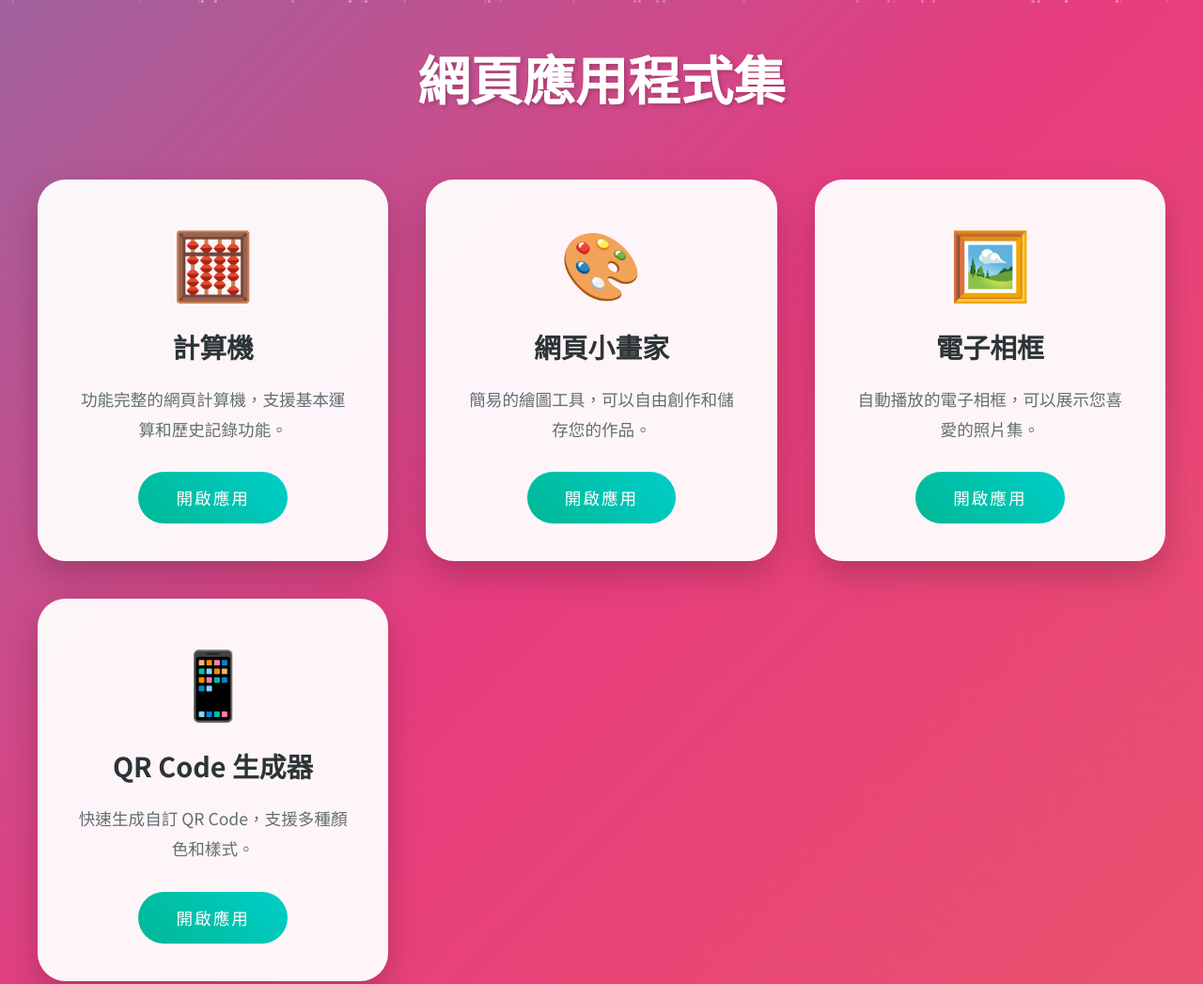
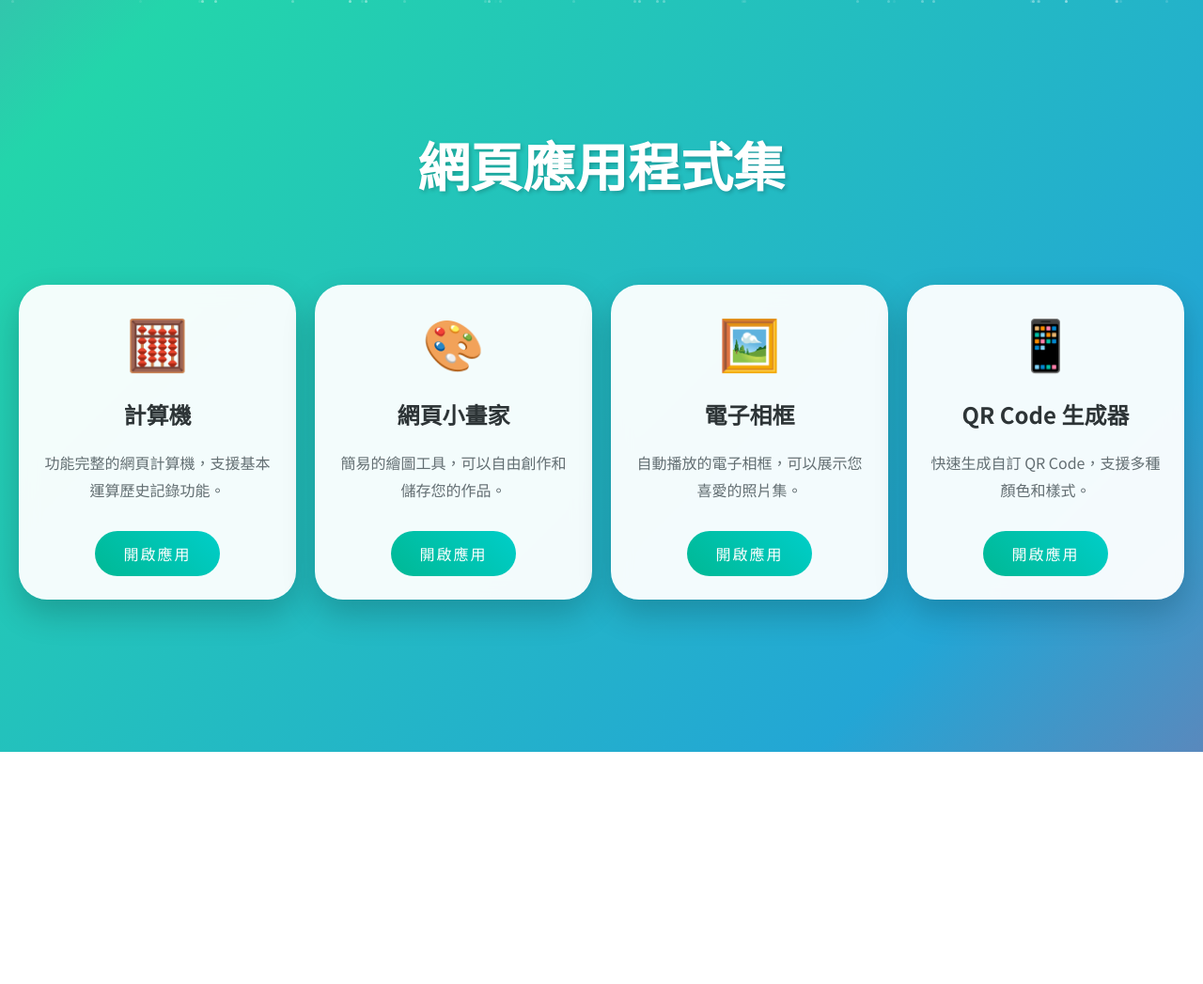
Before and after one commit to Allen-hsieh-1104/Allen, a plain HTML site: page index.html in a window 1280 px wide. Shown: the top 1047 px of the page at 94% size. After the commit the page ends 800 px from the top, so only its background shows below. Drawn offline with Linux system fonts and the light colour scheme.

Commit message:
Add files via upload

```diff
--- a/index.html
+++ b/index.html
@@ -14,20 +14,44 @@
 
         body {
             min-height: 100vh;
-            background: linear-gradient(-45deg, #ee7752, #e73c7e, #23a6d5, #23d5ab);
-            background-size: 400% 400%;
-            animation: gradient 15s ease infinite;
+            background: linear-gradient(
+                -45deg,
+                #ee7752,
+                #e73c7e,
+                #23a6d5,
+                #23d5ab,
+                #9b59b6,
+                #3498db,
+                #2ecc71,
+                #f1c40f
+            );
+            background-size: 500% 500%;
+            animation: gradient 20s ease infinite;
             display: flex;
             flex-direction: column;
+            justify-content: center;
             align-items: center;
-            padding: 50px 20px;
+            min-height: 100vh;
+            padding: 0;
             overflow-x: hidden;
         }
 
         @keyframes gradient {
-            0% { background-position: 0% 50%; }
-            50% { background-position: 100% 50%; }
-            100% { background-position: 0% 50%; }
+            0% {
+                background-position: 0% 50%;
+            }
+            25% {
+                background-position: 50% 100%;
+            }
+            50% {
+                background-position: 100% 50%;
+            }
+            75% {
+                background-position: 50% 0%;
+            }
+            100% {
+                background-position: 0% 50%;
+            }
         }
 
         /* 閃亮粒子效果 */
@@ -79,19 +103,20 @@
 
         .app-grid {
             display: grid;
-            grid-template-columns: repeat(auto-fit, minmax(300px, 1fr));
-            gap: 40px;
+            grid-template-columns: repeat(4, 1fr);
+            gap: 20px;
             max-width: 1400px;
             width: 100%;
             padding: 20px;
             position: relative;
             z-index: 1;
+            margin-top: 20px;
         }
 
         .app-card {
             background: rgba(255, 255, 255, 0.95);
             border-radius: 30px;
-            padding: 40px;
+            padding: 25px;
             text-align: center;
             transition: all 0.5s cubic-bezier(0.4, 0, 0.2, 1);
             box-shadow: 0 15px 35px rgba(0, 0, 0, 0.2);
@@ -100,10 +125,11 @@
             flex-direction: column;
             align-items: center;
             justify-content: space-between;
-            min-height: 380px;
+            min-height: 320px;
             transform-style: preserve-3d;
             perspective: 1000px;
             position: relative;
+            overflow: hidden;
         }
 
         .app-card::before {
@@ -116,9 +142,10 @@
             background: linear-gradient(to right, #00b894, #00cec9);
             transform: scaleX(0);
             transform-origin: left;
-            transition: transform 0.3s ease;
-            border-radius: 4px;
-            display: block;
+            transition: transform 1.2s cubic-bezier(0.645, 0.045, 0.355, 1);
+            border-top-left-radius: 30px;
+            border-top-right-radius: 30px;
+            z-index: 2;
         }
 
         .app-card:hover::before {
@@ -131,7 +158,7 @@
         }
 
         .app-icon {
-            font-size: 4em;
+            font-size: 3em;
             margin-bottom: 25px;
             color: #2d3436;
             transition: all 0.3s ease;
@@ -148,7 +175,7 @@
         }
 
         .app-title {
-            font-size: 1.8em;
+            font-size: 1.5em;
             color: #2d3436;
             margin-bottom: 20px;
             font-weight: 700;
@@ -164,7 +191,7 @@
             color: #636e72;
             margin-bottom: 30px;
             line-height: 1.8;
-            font-size: 1.1em;
+            font-size: 1em;
             transition: all 0.3s ease;
         }
 
@@ -176,12 +203,12 @@
             background: linear-gradient(45deg, #00b894, #00cec9);
             color: white;
             text-decoration: none;
-            padding: 15px 40px;
+            padding: 12px 30px;
             border-radius: 30px;
             font-weight: 500;
             letter-spacing: 2px;
             transition: all 0.4s ease;
-            font-size: 1.1em;
+            font-size: 1em;
             position: relative;
             overflow: hidden;
         }
@@ -211,18 +238,16 @@
             left: 100%;
         }
 
+        @media (max-width: 1200px) {
+            .app-grid {
+                grid-template-columns: repeat(2, 1fr);
+            }
+        }
+
         @media (max-width: 768px) {
             .app-grid {
                 grid-template-columns: 1fr;
                 max-width: 400px;
-            }
-
-            h1 {
-                font-size: 2.5em;
-            }
-
-            .app-card {
-                min-height: 320px;
             }
         }
 
@@ -234,22 +259,14 @@
             flex-direction: column;
             align-items: center;
             justify-content: space-between;
+            position: relative;
+            z-index: 1;
         }
 
         /* 修改懸浮效果 */
         .app-card:hover::before,
         .app-card:hover::after {
-            opacity: 1;
-            animation: borderRotate 4s linear infinite, glowPulse 2s ease-in-out infinite;
-        }
-
-        @keyframes glowPulse {
-            0%, 100% {
-                filter: blur(20px) brightness(1);
-            }
-            50% {
-                filter: blur(25px) brightness(1.2);
-            }
+            animation: none;
         }
     </style>
 </head>
@@ -264,7 +281,7 @@
                 <div>
                     <div class="app-icon">🧮</div>
                     <h2 class="app-title">計算機</h2>
-                    <p class="app-description">功能完整的網頁計算機，支援基本運算和歷史記錄功能。</p>
+                    <p class="app-description">功能完整的網頁計算機，支援基本運算歷史記錄功能。</p>
                 </div>
                 <a href="Calculator.html" class="app-link">開啟應用</a>
             </div>
@@ -305,7 +322,7 @@
     </div>
 
     <script>
-        // 創建閃亮粒子
+        // 創建亮粒子
         function createParticles() {
             const particlesContainer = document.getElementById('particles');
             const particleCount = 50;
```
